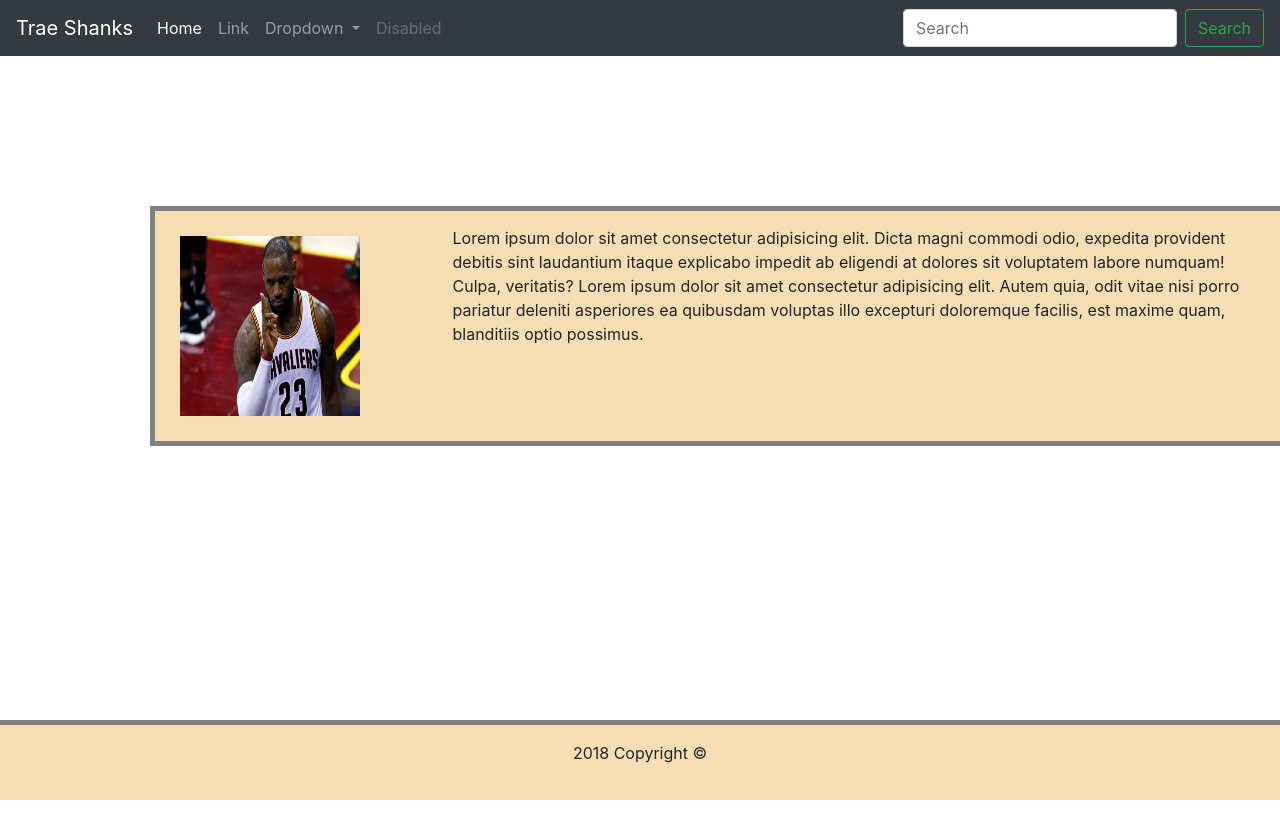
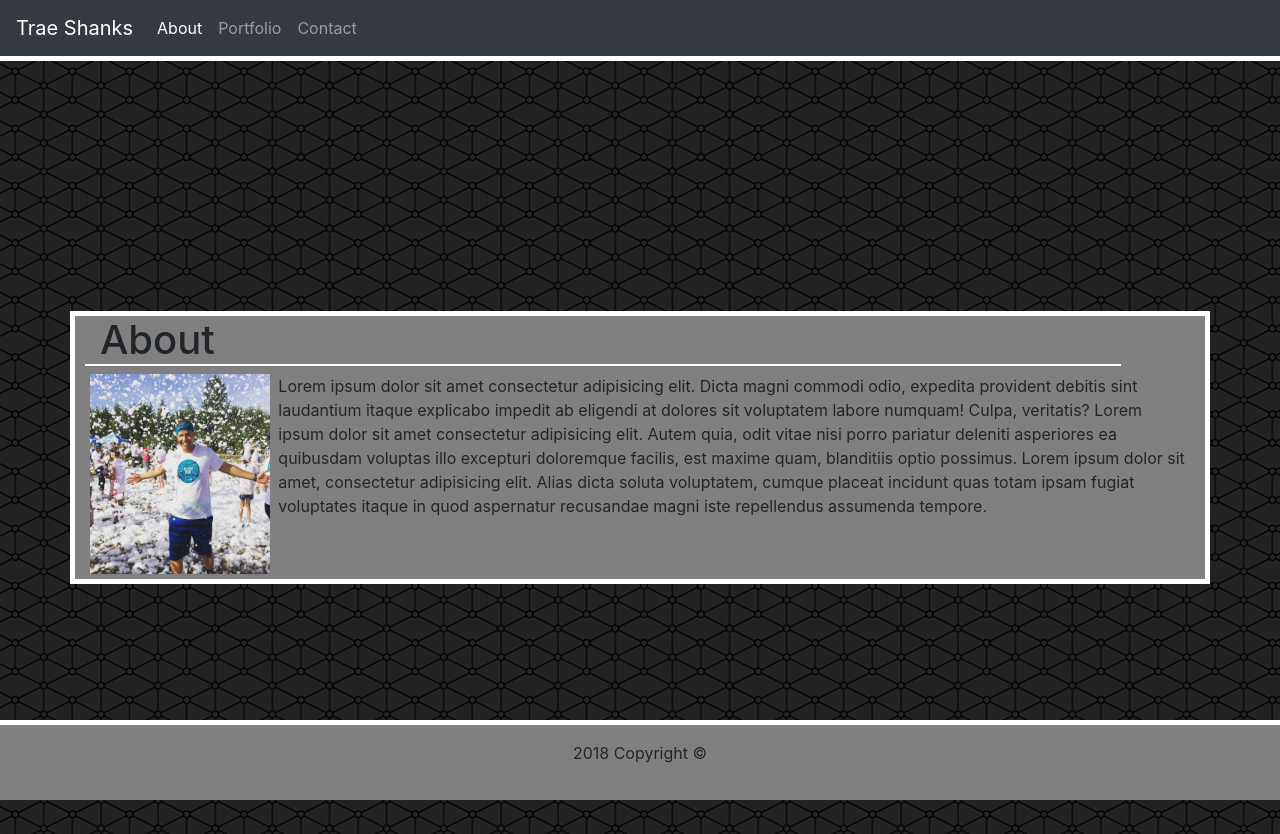
Before and after one commit to shankstee/Bootstrap-Portfolio, a plain HTML site: page index.html in a window 1280 px wide. Before the commit the page ends 800 px from the top, so only its background shows below. Drawn offline with nearby package versions, Linux system fonts and the light colour scheme.

Commit message:
Contact code

```diff
--- a/assets/styles/styles.css
+++ b/assets/styles/styles.css
@@ -1,18 +1,35 @@
 .me {
     height: 200px;
     width: 200px;
-    padding: 10px;
+    padding-right: 20px;
+    margin-bottom: 5px;
 }
 
 #back {
-    background-color: wheat;
-    border: solid gray 5px;
-    padding: 15px;
-    margin: 150px;
+    background-color: gray;
+    border: solid white 5px;
+    margin-top: 250px;
+    margin-bottom: 250px;
 }
 
 footer {
-    background-color:wheat;
+    background-color:grey;
     height: 80px;
-    border-top: solid gray 5px;
+    border-top: solid white 5px;
 }
+
+body {
+    background-image: url(../images/connectwork.png);
+}
+ .navbar {
+     border-bottom: solid white 5px;
+ }
+
+ h1 {
+     border-bottom: solid 2px white;
+     margin-left: 10px;
+ }
+
+ #submit {
+     margin-bottom: 10px;
+ }
--- a/index.html
+++ b/index.html
@@ -1,14 +1,16 @@
 <!doctype html>
 <html lang="en">
   <head>
-    <title>Title</title>
+    <title>Bootstrap portfolio</title>
     <!-- Required meta tags -->
     <meta charset="utf-8">
-    <meta name="viewport" content="width=device-width, initial-scale=1, shrink-to-fit=no">
+    <meta name="viewport" content="width=device-width, initial-scale=1">
 
     <!-- Bootstrap CSS -->
     <link rel="stylesheet" href="https://stackpath.bootstrapcdn.com/bootstrap/4.1.2/css/bootstrap.min.css" integrity="sha384-Smlep5jCw/wG7hdkwQ/Z5nLIefveQRIY9nfy6xoR1uRYBtpZgI6339F5dgvm/e9B" crossorigin="anonymous">
     <link rel="stylesheet" href="assets/styles/styles.css">
+    <!-- Font Awesome link -->
+    <link rel="stylesheet" href="https://cdnjs.cloudflare.com/ajax/libs/font-awesome/4.7.0/css/font-awesome.min.css">
   </head>
   <body>
       <!-- Optional JavaScript -->
@@ -20,53 +22,36 @@
     <!-- Navbar -->
 
     <nav class="navbar navbar-expand-lg navbar-dark bg-dark">
-        <a class="navbar-brand" href="#">Trae Shanks</a>
-        <button class="navbar-toggler" type="button" data-toggle="collapse" data-target="#navbarSupportedContent" aria-controls="navbarSupportedContent" aria-expanded="false" aria-label="Toggle navigation">
+        <a class="navbar-brand" href="index.html">Trae Shanks</a>
+        <button class="navbar-toggler" type="button" data-toggle="collapse" data-target="#navbarNavAltMarkup" aria-controls="navbarNavAltMarkup" aria-expanded="false" aria-label="Toggle navigation">
           <span class="navbar-toggler-icon"></span>
         </button>
-
-        <div class="collapse navbar-collapse" id="navbarSupportedContent">
-          <ul class="navbar-nav mr-auto">
-            <li class="nav-item active">
-              <a class="nav-link" href="#">Home <span class="sr-only">(current)</span></a>
-            </li>
-            <li class="nav-item">
-              <a class="nav-link" href="#">Link</a>
-            </li>
-            <li class="nav-item dropdown">
-              <a class="nav-link dropdown-toggle" href="#" id="navbarDropdown" role="button" data-toggle="dropdown" aria-haspopup="true" aria-expanded="false">
-                Dropdown
-              </a>
-              <div class="dropdown-menu" aria-labelledby="navbarDropdown">
-                <a class="dropdown-item" href="#">Action</a>
-                <a class="dropdown-item" href="#">Another action</a>
-                <div class="dropdown-divider"></div>
-                <a class="dropdown-item" href="#">Something else here</a>
-              </div>
-            </li>
-            <li class="nav-item">
-              <a class="nav-link disabled" href="#">Disabled</a>
-            </li>
-          </ul>
-          <form class="form-inline my-2 my-lg-0">
-            <input class="form-control mr-sm-2" type="search" placeholder="Search" aria-label="Search">
-            <button class="btn btn-outline-success my-2 my-sm-0" type="submit">Search</button>
-          </form>
+        <div class="collapse navbar-collapse" id="navbarNavAltMarkup">
+          <div class="navbar-nav">
+            <a class="nav-item nav-link active" href="index.html">About<span class="sr-only">(current)</span></a>
+            <a class="nav-item nav-link" href="portfolio.html">Portfolio</a>
+            <a class="nav-item nav-link" href="contact.html">Contact</a>
+          </div>
         </div>
       </nav>
       <!-- End of Navbar -->
 
       <!-- Image and paragraph container -->
         <div class="container" id="back">
-          <div class="row">
-            <div class="col-md-3">
-              <img class = "me" src="assets/images/lebron.jpg" alt="LeBron James">
+            <div class="row">
+              <h1 class="col-md-11">About</h1>
             </div>
-            <div class="col-md-9">
+            <div class="row">
+            <div class="col-md-2">
+              <img class = "me" src="assets/images/Trae.jpg" alt="LeBron James">
+            </div>
+            <div class="col-md-10">
               <p> Lorem ipsum dolor sit amet consectetur adipisicing elit. Dicta magni commodi odio, expedita provident
                 debitis sint laudantium itaque explicabo impedit ab eligendi at dolores sit voluptatem labore numquam! Culpa, veritatis?
                 Lorem ipsum dolor sit amet consectetur adipisicing elit. Autem quia, odit vitae nisi porro pariatur deleniti asperiores
                  ea quibusdam voluptas illo excepturi doloremque facilis, est maxime quam, blanditiis optio possimus.
+                 Lorem ipsum dolor sit amet, consectetur adipisicing elit. Alias dicta soluta voluptatem, cumque placeat
+                 incidunt quas totam ipsam fugiat voluptates itaque in quod aspernatur recusandae magni iste repellendus assumenda tempore.
               </p>
             </div>
           </div>
```
Also changed, not shown: contact.html (+86 -0 lines), portfolio.html (+67 -0 lines), assets/images/Trae.jpg (added), assets/images/connectwork.png (added), assets/images/lebron.jpg (deleted).
